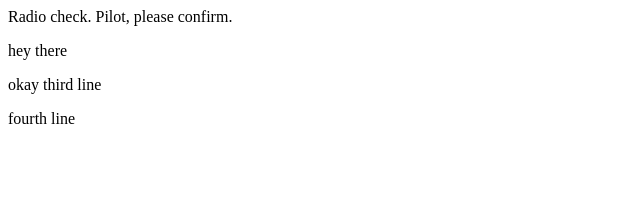
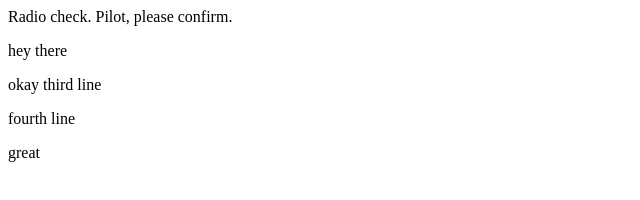
Before and after one commit to SeanWeckherlen/communication-log, a plain HTML site: page index.html in a window 1280 px wide. Shown: the full height of the page, 0-640 px from the left. Drawn offline with Linux system fonts and the light colour scheme.

Commit message:
added great

```diff
--- a/index.html
+++ b/index.html
@@ -4,6 +4,7 @@
       <p> hey there</p>
       <p>okay third line</p>
       <p> fourth line</p>
+      <p> great</p>
    </body>
 
 </html>
```
